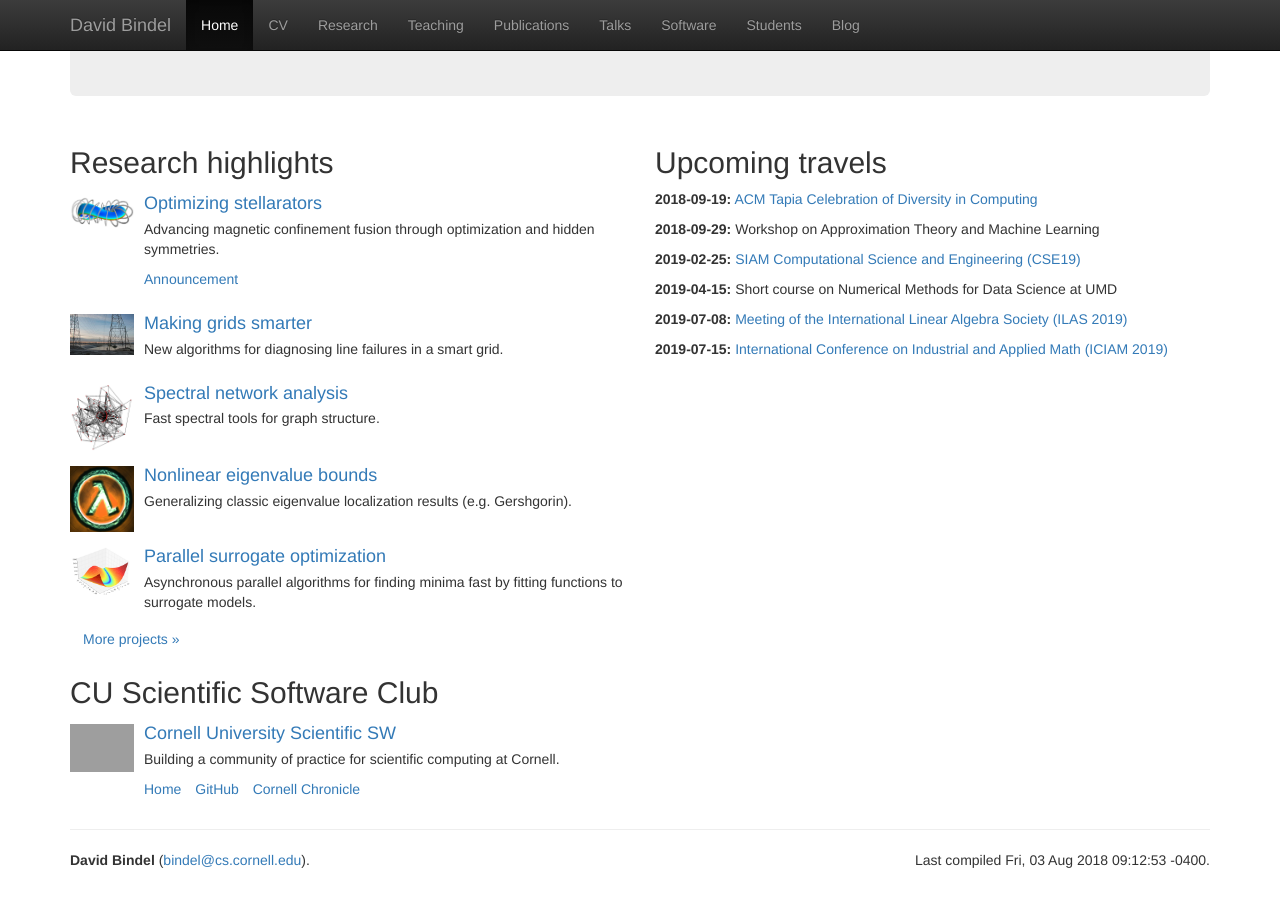
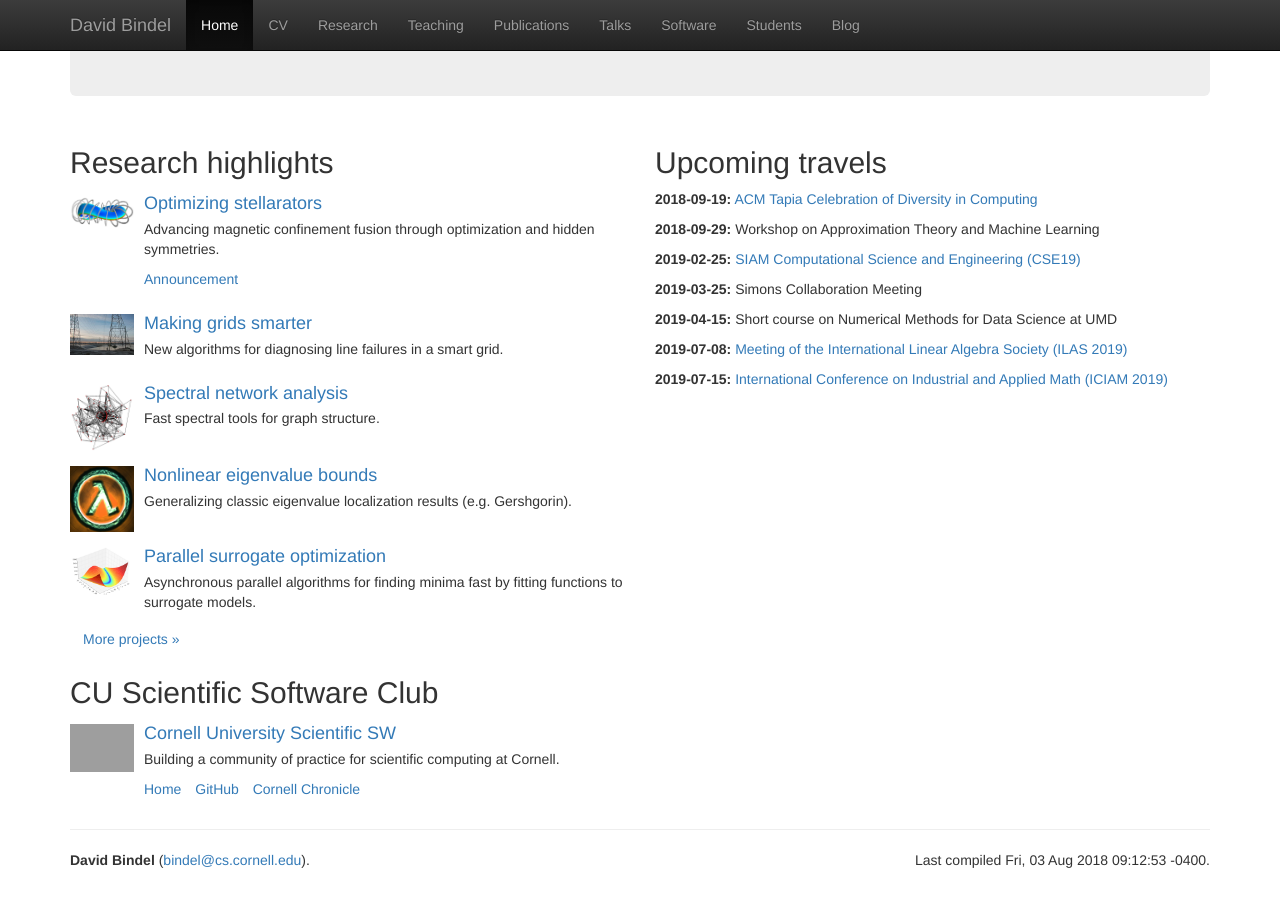
Before and after one commit to dbindel/cornell_web, a Jekyll site: the page built from index.html, in a window 1280 px wide and 900 px high, scrolled down 530 px. Built offline with Jekyll 4.4.1, drawn with Linux system fonts in a browser that asks for light colours; nearby versions of some CDN libraries; grey boxes are pictures that could not be loaded.

Commit message:
Added tentative Simons meeting week.

```diff
--- a/_data/travel.yml
+++ b/_data/travel.yml
@@ -93,6 +93,9 @@
   text: SIAM Computational Science and Engineering (CSE19)
   url: https://www.siam.org/Conferences/CM/Main/cse19
 -
+  date: 2019-03-25
+  text: Simons Collaboration Meeting
+-
   date: 2019-04-15
   text: Short course on Numerical Methods for Data Science at UMD
 -
```
